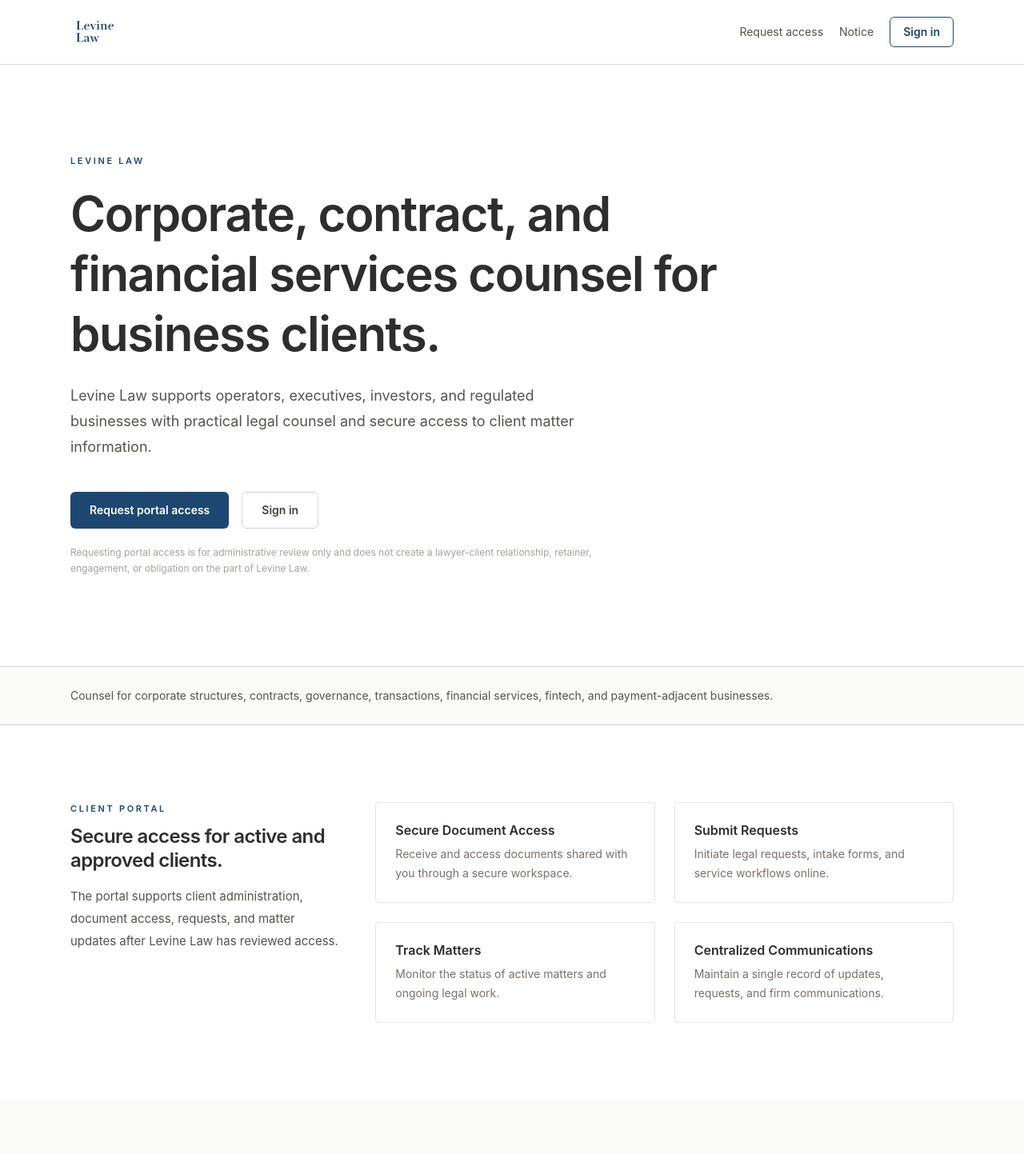
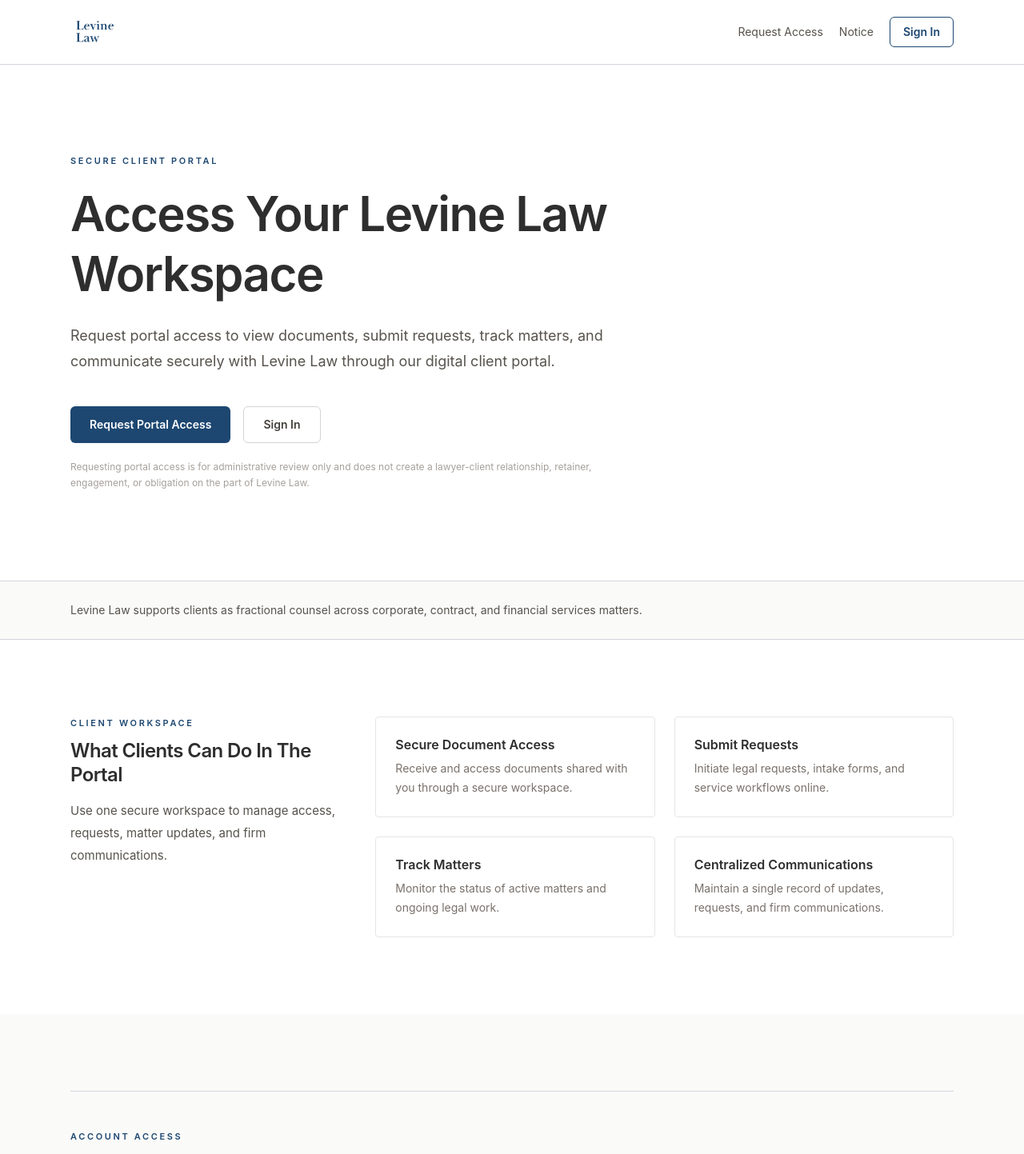
Before and after one commit to HillSide2026/ll-corporate, a Next.js app: page / in a window 1280 px wide. Shown: the top 1443 px of the page at 80% size. Built offline with nearby package versions, Linux system fonts and the light colour scheme; no server answers.

Commit message:
Restore public portal copy

```diff
--- a/app/page.tsx
+++ b/app/page.tsx
@@ -31,26 +31,26 @@
       {/* 1. Hero */}
       <section className="bg-white py-20 md:py-28">
         <div className="mx-auto max-w-6xl px-6">
-          <p className="text-brand-navy text-[11px] font-semibold tracking-[0.24em] uppercase">Levine Law</p>
+          <p className="text-brand-navy text-[11px] font-semibold tracking-[0.24em] uppercase">Secure Client Portal</p>
           <h1 className="text-ink mt-5 max-w-4xl text-5xl leading-tight font-semibold tracking-tight sm:text-6xl">
-            Corporate, contract, and financial services counsel for business clients.
+            Access Your Levine Law Workspace
           </h1>
           <p className="mt-6 max-w-2xl text-lg leading-8 text-stone-600">
-            Levine Law supports operators, executives, investors, and regulated businesses with practical legal counsel
-            and secure access to client matter information.
+            Request portal access to view documents, submit requests, track matters, and communicate securely with
+            Levine Law through our digital client portal.
           </p>
           <div className="mt-10 flex flex-wrap gap-4">
             <a
               href="#request-access"
               className="bg-brand-navy hover:bg-brand-navy-dark inline-flex items-center justify-center rounded-md px-6 py-3 text-sm font-semibold text-white transition-colors"
             >
-              Request portal access
+              Request Portal Access
             </a>
             <a
               href="/sign-in"
               className="inline-flex items-center justify-center rounded-md border border-stone-300 px-6 py-3 text-sm font-semibold text-stone-700 transition-colors hover:border-stone-400 hover:bg-stone-50"
             >
-              Sign in
+              Sign In
             </a>
           </div>
           <p className="mt-5 max-w-2xl text-xs leading-5 text-stone-400">
@@ -64,8 +64,8 @@
       <section className="border-border-subtle border-y bg-stone-50 py-6">
         <div className="mx-auto max-w-6xl px-6">
           <p className="text-sm leading-6 text-stone-600">
-            Counsel for corporate structures, contracts, governance, transactions, financial services, fintech, and
-            payment-adjacent businesses.
+            Levine Law supports clients as fractional counsel across corporate, contract, and financial services
+            matters.
           </p>
         </div>
       </section>
@@ -74,13 +74,12 @@
         <div className="mx-auto max-w-6xl px-6">
           <div className="grid grid-cols-1 gap-10 lg:grid-cols-12">
             <div className="lg:col-span-4">
-              <p className="text-brand-navy text-[11px] font-semibold tracking-[0.24em] uppercase">Client portal</p>
+              <p className="text-brand-navy text-[11px] font-semibold tracking-[0.24em] uppercase">Client Workspace</p>
               <h2 className="text-ink mt-3 text-2xl leading-tight font-semibold tracking-tight">
-                Secure access for active and approved clients.
+                What Clients Can Do In The Portal
               </h2>
               <p className="mt-4 text-[15px] leading-7 text-stone-600">
-                The portal supports client administration, document access, requests, and matter updates after Levine
-                Law has reviewed access.
+                Use one secure workspace to manage access, requests, matter updates, and firm communications.
               </p>
             </div>
             <div className="grid gap-6 sm:grid-cols-2 lg:col-span-8">
@@ -103,9 +102,9 @@
         <div className="mx-auto max-w-6xl px-6">
           <div className="border-border-subtle grid gap-8 border-y py-12 md:grid-cols-[1fr_auto] md:items-center">
             <div>
-              <p className="text-brand-navy text-[11px] font-semibold tracking-[0.24em] uppercase">Account access</p>
+              <p className="text-brand-navy text-[11px] font-semibold tracking-[0.24em] uppercase">Account Access</p>
               <h2 className="text-ink mt-3 text-2xl leading-tight font-semibold tracking-tight">
-                Existing clients can sign in to the portal.
+                Existing Clients Sign In Here
               </h2>
               <p className="mt-3 max-w-2xl text-[15px] leading-7 text-stone-600">
                 Use your portal credentials to access documents, requests, matter updates, and secure communications.
@@ -115,7 +114,7 @@
               href="/sign-in"
               className="bg-brand-navy hover:bg-brand-navy-dark inline-flex items-center justify-center rounded-md px-6 py-3 text-sm font-semibold text-white transition-colors"
             >
-              Sign in
+              Sign In
             </Link>
           </div>
         </div>
@@ -126,14 +125,14 @@
         <div className="mx-auto max-w-6xl px-6">
           <div className="grid grid-cols-1 gap-8 lg:grid-cols-12">
             <div className="lg:col-span-4">
-              <p className="text-[11px] font-semibold tracking-[0.24em] text-white/75 uppercase">How we work</p>
+              <p className="text-[11px] font-semibold tracking-[0.24em] text-white/75 uppercase">How We Work</p>
               <h2 className="mt-3 text-3xl leading-tight font-semibold tracking-tight text-white">
-                Ongoing legal support with business context.
+                Ongoing legal support and representation
               </h2>
             </div>
             <p className="text-lg leading-8 text-white/75 lg:col-span-8">
               Levine Law supports clients as fractional counsel across corporate, contract, and financial services
-              matters, with portal access available for administrative workflows and active client matters.
+              matters.
             </p>
           </div>
         </div>
@@ -144,9 +143,9 @@
         <div className="mx-auto max-w-6xl px-6">
           <div className="grid gap-10 lg:grid-cols-[0.8fr_1.2fr] lg:items-start">
             <div>
-              <p className="text-brand-navy text-[11px] font-semibold tracking-[0.24em] uppercase">Request access</p>
+              <p className="text-brand-navy text-[11px] font-semibold tracking-[0.24em] uppercase">Request Access</p>
               <h2 className="text-ink mt-3 text-3xl leading-tight font-semibold tracking-tight">
-                Request portal access.
+                Request portal access
               </h2>
               <p className="mt-4 text-sm leading-6 text-stone-600">
                 Use this form to request access to the client portal. Levine Law reviews requests before granting access
@@ -188,22 +187,22 @@
       <section className="bg-stone-50 py-20 md:py-24">
         <div className="mx-auto max-w-6xl px-6">
           <div className="mx-auto max-w-xl text-center">
-            <p className="text-brand-navy text-[11px] font-semibold tracking-[0.24em] uppercase">Client portal</p>
+            <p className="text-brand-navy text-[11px] font-semibold tracking-[0.24em] uppercase">Client Portal</p>
             <h2 className="text-ink mt-3 text-2xl leading-tight font-semibold tracking-tight">
-              Ready to access your Levine Law client portal?
+              Ready to access your Levine Law workspace?
             </h2>
             <div className="mt-8 flex flex-wrap justify-center gap-4">
               <a
                 href="#request-access"
                 className="bg-brand-navy hover:bg-brand-navy-dark inline-flex items-center justify-center rounded-md px-6 py-3 text-sm font-semibold text-white transition-colors"
               >
-                Request portal access
+                Request Portal Access
               </a>
               <Link
                 href="/sign-in"
                 className="inline-flex items-center justify-center rounded-md border border-stone-300 px-6 py-3 text-sm font-semibold text-stone-700 transition-colors hover:border-stone-400 hover:bg-white"
               >
-                Sign in
+                Sign In
               </Link>
             </div>
           </div>
--- a/app/sign-in/page.tsx
+++ b/app/sign-in/page.tsx
@@ -4,7 +4,7 @@
 import { isPreviewPortalAccessEnabled } from "src/lib/auth/config"
 
 export const metadata: Metadata = {
-  title: "Sign In",
+  title: "Corporate Portal",
   description: "Access documents, submit requests, and monitor legal matters through the Levine Law platform.",
 }
 
--- a/src/components/PublicHeader.tsx
+++ b/src/components/PublicHeader.tsx
@@ -24,7 +24,7 @@
             href="/#request-access"
             className="hidden text-stone-600 transition-colors hover:text-stone-900 sm:inline"
           >
-            Request access
+            Request Access
           </Link>
           <Link href="/#notice" className="hidden text-stone-600 transition-colors hover:text-stone-900 sm:inline">
             Notice
@@ -34,7 +34,7 @@
             aria-current={current === "sign-in" ? "page" : undefined}
             className="border-brand-navy text-brand-navy hover:bg-brand-navy rounded-md border px-4 py-2 font-semibold transition-colors hover:text-white"
           >
-            Sign in
+            Sign In
           </Link>
         </nav>
       </div>
--- a/src/components/SiteFooter.tsx
+++ b/src/components/SiteFooter.tsx
@@ -14,16 +14,16 @@
           </div>
           <nav className="flex flex-wrap gap-x-8 gap-y-3 text-sm text-stone-500">
             <Link href="/#client-portal" className="transition-colors hover:text-stone-900">
-              Client portal
+              Portal
             </Link>
             <Link href="/#request-access" className="transition-colors hover:text-stone-900">
-              Request access
+              Request Access
             </Link>
             <Link href="/#notice" className="transition-colors hover:text-stone-900">
               Notice
             </Link>
             <Link href="/sign-in" className="transition-colors hover:text-stone-900">
-              Sign in
+              Sign In
             </Link>
           </nav>
         </div>
--- a/src/components/portal/PortalEntry.tsx
+++ b/src/components/portal/PortalEntry.tsx
@@ -32,13 +32,13 @@
       <PublicHeader current="sign-in" />
       <section className="mx-auto grid min-h-[calc(100dvh-82px)] max-w-6xl items-center gap-10 px-6 py-16 lg:grid-cols-[0.95fr_1.05fr]">
         <div className="max-w-xl">
-          <p className="text-brand-navy text-[11px] font-semibold tracking-[0.24em] uppercase">Client portal</p>
+          <p className="text-brand-navy text-[11px] font-semibold tracking-[0.24em] uppercase">Secure Client Portal</p>
           <h1 className="text-ink mt-4 text-4xl leading-tight font-semibold tracking-tight md:text-5xl">
-            Sign in to your Levine Law client portal.
+            Manage Legal Matters in One Secure Location
           </h1>
           <p className="mt-5 text-base leading-7 text-stone-600">
-            Access documents, submit requests, and stay informed about active legal matters through a secure client
-            portal.
+            Access documents, submit requests, and stay informed about the status of legal matters through the Levine
+            Law platform.
           </p>
           <div className="border-border-subtle mt-8 grid gap-3 border-y py-6 sm:grid-cols-3">
             {[
@@ -56,7 +56,7 @@
 
         <div className="rounded border border-stone-200 bg-white p-6 md:p-8">
           <p className="text-brand-navy text-[11px] font-semibold tracking-[0.24em] uppercase">Levine Law</p>
-          <h2 className="text-ink mt-3 text-2xl font-semibold tracking-tight">Existing clients</h2>
+          <h2 className="text-ink mt-3 text-2xl font-semibold tracking-tight">Existing Clients</h2>
           <p className="mt-2 text-sm leading-6 text-stone-500">
             Sign in to access documents, requests, matter updates, and communications through the Levine Law platform.
           </p>
@@ -98,14 +98,14 @@
                 className="focus:border-brand-navy focus:ring-brand-navy mt-1 block w-full rounded-md border border-stone-300 bg-white px-3 py-2 text-sm text-stone-900 placeholder-stone-400 focus:ring-1 focus:outline-none"
               />
             </div>
-            <SignInButton label="Sign in" pendingLabel="Signing in..." />
+            <SignInButton label="Sign In" pendingLabel="Signing in..." />
           </form>
 
           {keycloakConfigured ? (
             <div className="mt-5 border-t border-stone-200 pt-5">
               <p className="mb-3 text-xs text-stone-400">Or sign in with your organisation account</p>
               <form action={signInWithKeycloak}>
-                <SignInButton label="Sign in with SSO" pendingLabel="Opening secure sign-in..." />
+                <SignInButton label="Sign In with SSO" pendingLabel="Opening secure sign-in..." />
               </form>
             </div>
           ) : null}
```
Also changed, not shown: 1 other file (tests, documents, lock files or other folders).
